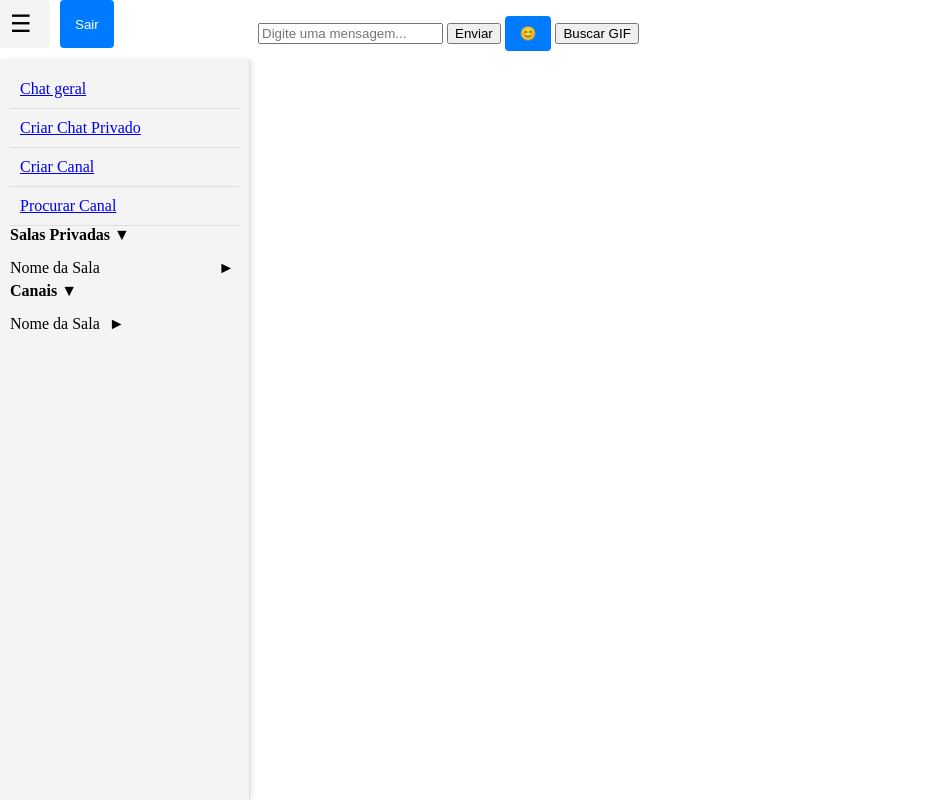
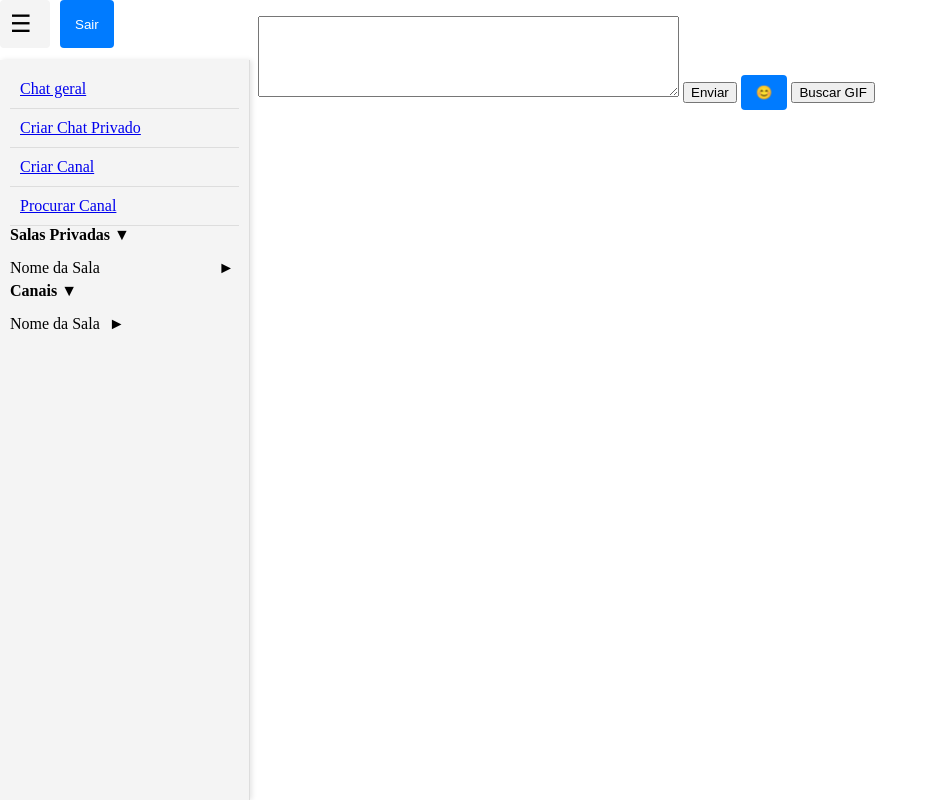
Before and after one commit to thallys97/chat-app, a website with bundled scripts: page public/chat-room.html in a window 1280 px wide. Shown: the whole page, without its empty margins (0-928 px from the left). Built offline with nearby package versions, Linux system fonts and the light colour scheme.

Commit message:
troquei a tag de input por textarea

```diff
--- a/public/chat-room.html
+++ b/public/chat-room.html
@@ -54,7 +54,7 @@
 
   <div id="chat-container">
     <ul id="messages"></ul>
-    <input id="message-input" placeholder="Digite uma mensagem...">
+    <textarea id="message-input" placeholder="Digite uma mensagem..." rows="5" cols="50"> </textarea>
     <button id="send-button">Enviar</button>
     <button class="button" id="emoji-button">😊</button>
     <button id="gif-button">Buscar GIF</button>
```
